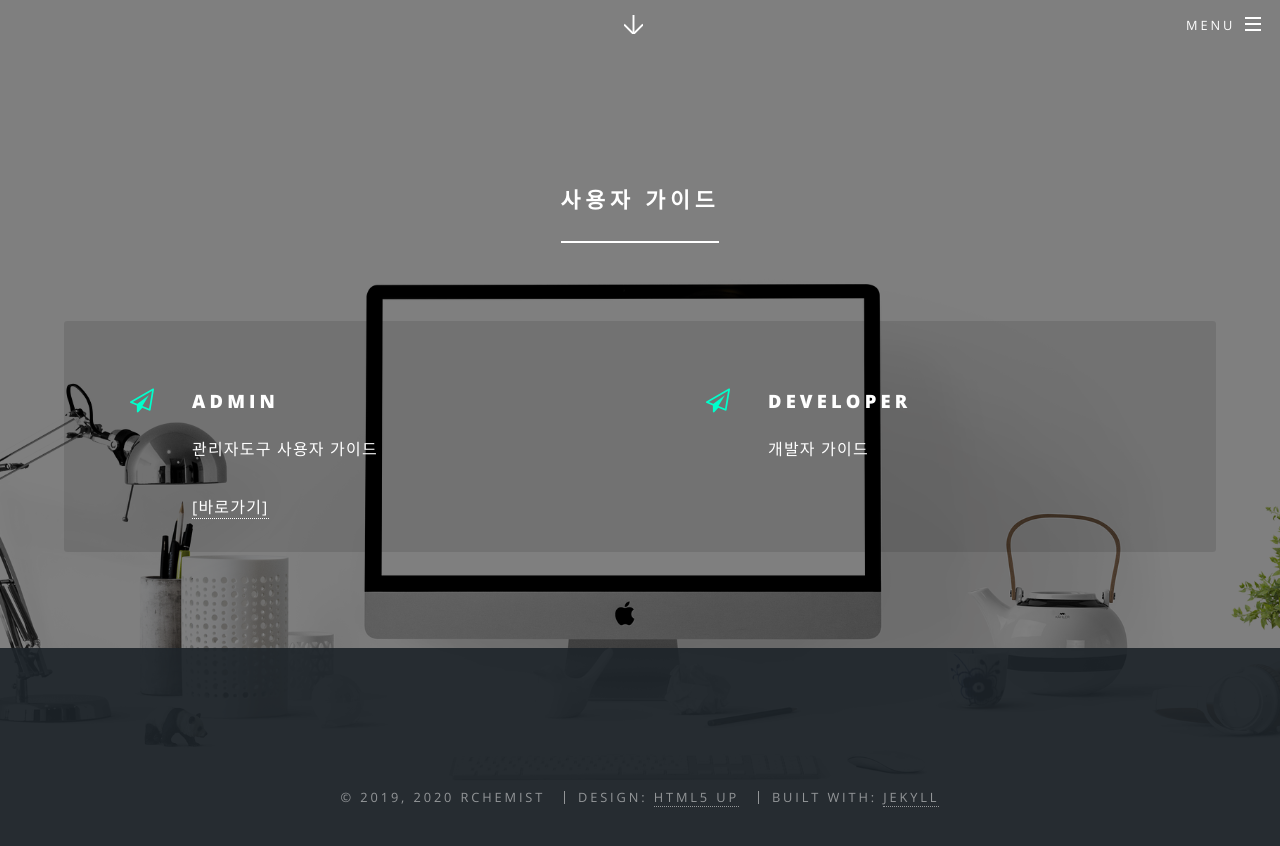
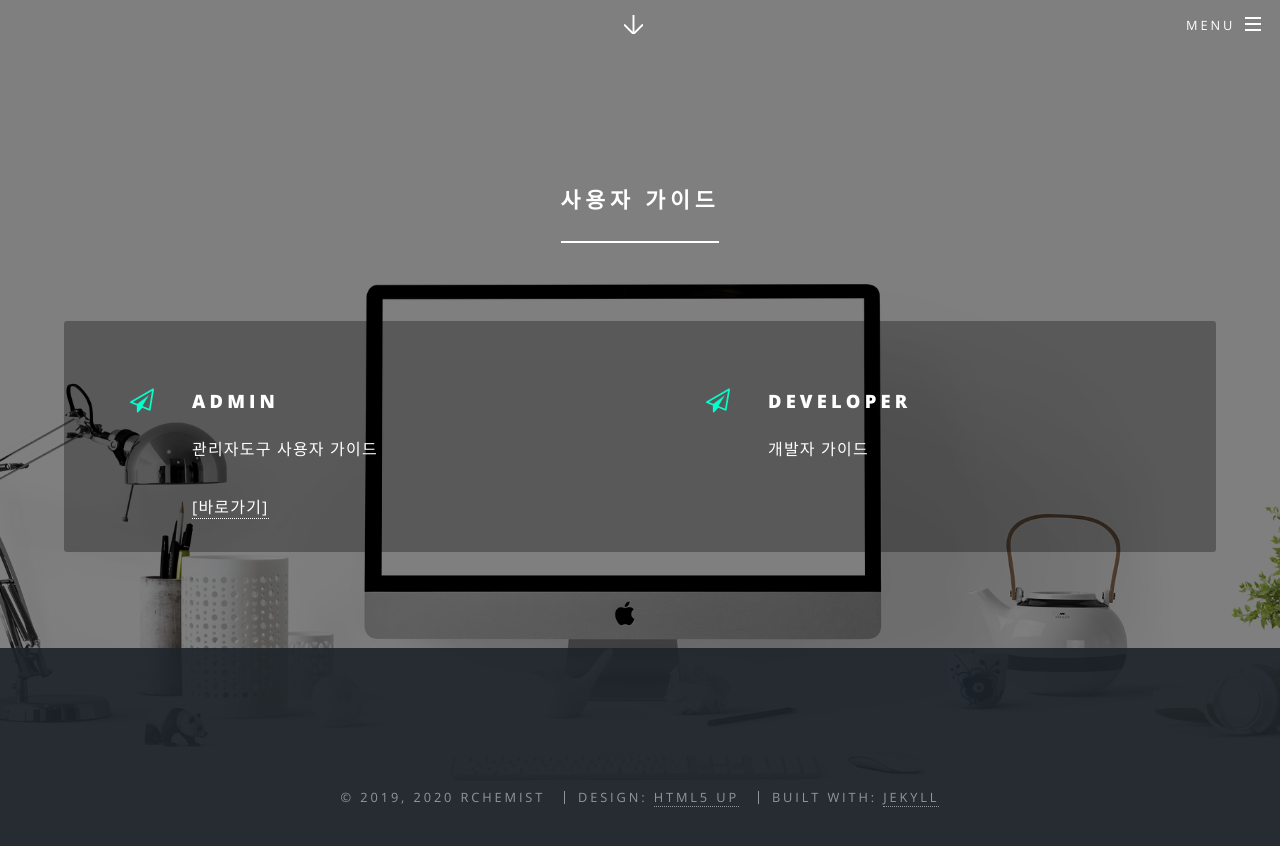
Before and after one commit to rchemist/rchemist.github.io, a Jekyll site: the page built from developers.html, in a window 1280 px wide and 900 px high, scrolled down 815 px. Shown: the top 846 px of the window. Built offline with Jekyll 4.4.1, drawn with Linux system fonts in a browser that asks for light colours.

```diff
--- a/css/main.scss
+++ b/css/main.scss
@@ -977,7 +977,7 @@ $baseurl: '{{ site.baseurl }}/images';
 				$j: 0.035 * $i;
 
 				&:nth-child(#{$i}) {
-					background-color: rgba(0,0,0, 10%);
+					background-color: rgba(0,0,0,30%);
 				}
 			}
 
```
